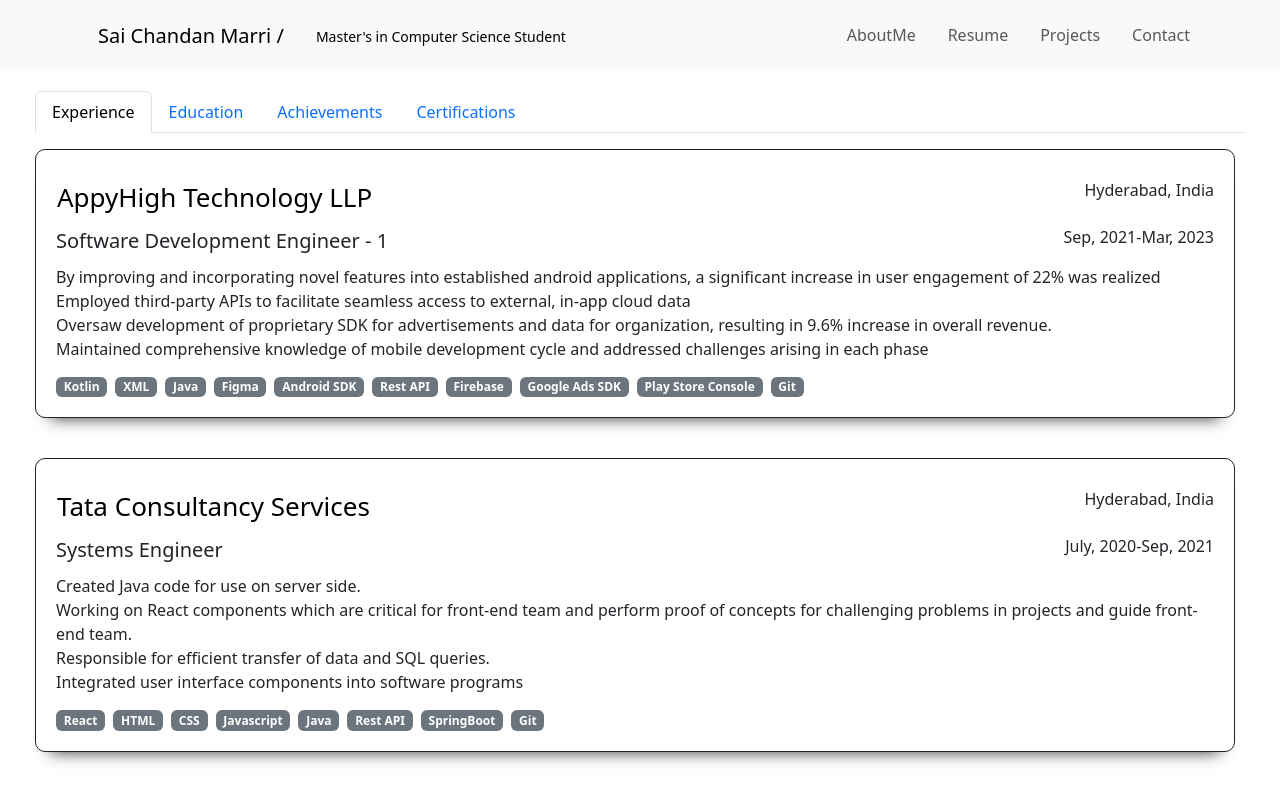
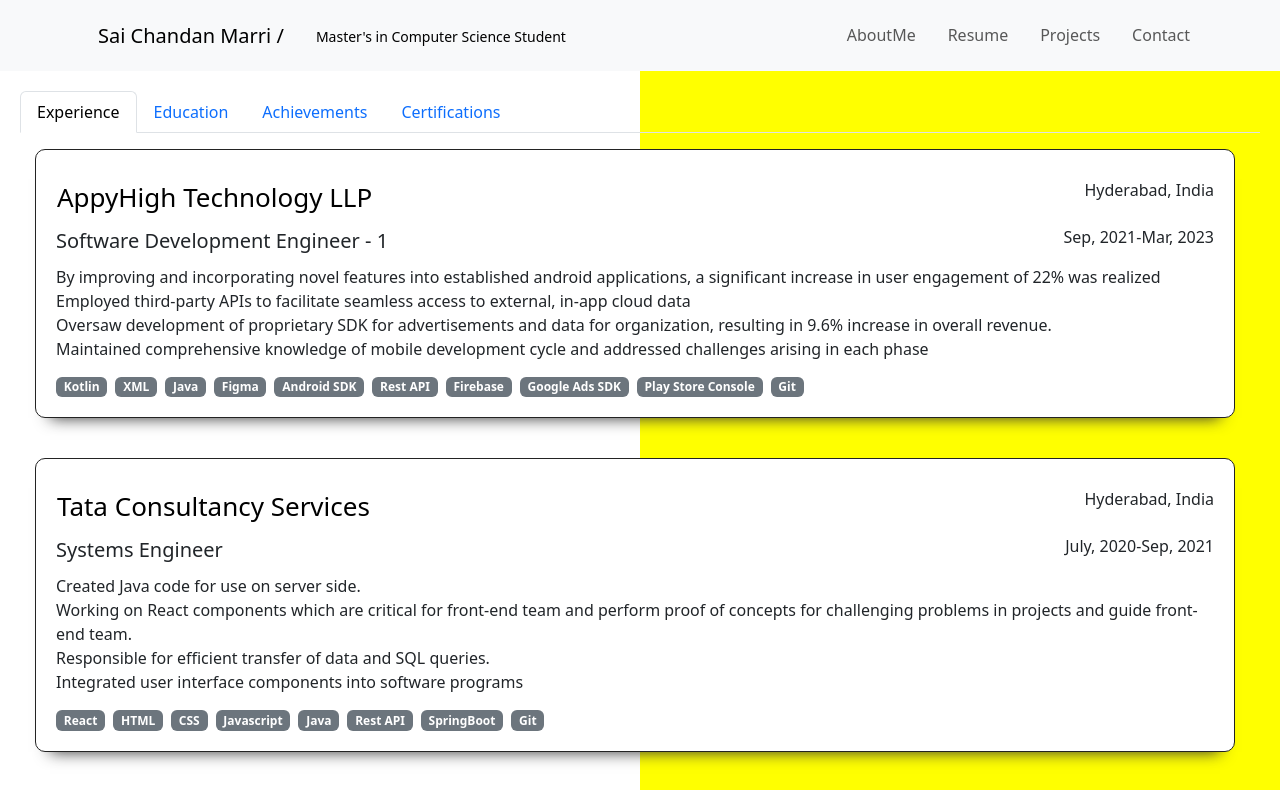
Before and after one commit to chandan3966/resume_portfolio, a React (Create React App) app: page /resume in a window 1280 px wide. Shown: the top 790 px of the page. Built offline with nearby package versions, Linux system fonts and the light colour scheme.

Commit message:
new project added

```diff
--- a/src/components/Projects/Projects.css
+++ b/src/components/Projects/Projects.css
@@ -7,14 +7,14 @@
     text-align: center;
 }
 
-.animated-component {
+.animated-component-projects {
     position: relative;
     top: -100%; /* Start off-screen on the left */
     visibility: hidden;
     transition: top 0.5s ease-in-out; /* Add a smooth transition effect */
 }
 
-.animate {
+.animate-projects {
     visibility: visible;
     top: 0; /* Move to the final position (on-screen) */
 }
--- a/src/components/Projects/Projects.jsx
+++ b/src/components/Projects/Projects.jsx
@@ -22,7 +22,7 @@
 
   return (
     <div className="projects-container">
-      <div className={`animated-component ${animationStarted ? 'animate' : ''}`}>
+      <div className={`animated-component-projects ${animationStarted ? 'animate-projects' : ''}`}>
         <div class="yellow-rectangle-new_projects"/>
         <h1>Projects crafted by my Hands 🙌 </h1>
       </div>
@@ -32,7 +32,7 @@
           <Grid container justifyContent="center" spacing={8}>
             {projects.items.map((value) => (
               <Grid className='grid-item' key={value.name} item>
-                <Card  sx={{ maxWidth: 345, bgcolor: 'white',}}>
+                <Card  sx={{ maxWidth: 345, bgcolor: 'white',cursor: 'pointer'}}>
                   <CardActionArea className='card_content'>
                     <CardMedia
                       className='card-image'
--- a/src/components/Resume/Resume.css
+++ b/src/components/Resume/Resume.css
@@ -1,9 +1,39 @@
+
 .resume-container{
     display: flex;
-    justify-content: center;
+    flex-direction: column;
+    justify-content: flex-start;
     align-content: center;
     width: 100%;
     min-height: 78vh;
+}
+
+
+.animated-component-new {
+    position: relative;
+    right: -100%; /* Start off-screen on the left */
+    visibility: hidden;
+    transition: right 0.5s ease-in-out; /* Add a smooth transition effect */
+  }
+
+  .animate-new {
+    visibility: visible;
+    right: 0; /* Move to the final position (on-screen) */
+  }
+
+  .yellow-rectangle_new {
+    width: 50%;
+    height: 100%;
+    position:absolute; /* Fixed position to stay in place */
+    top: 0; /* Align to the top of the screen */
+    right: 0;
+    z-index: -1;
+    min-height: 78vh;
+    background-color: yellow;
+}
+
+.content{
+    z-index: 1;
 }
 
 .tab-content{
@@ -14,9 +44,3 @@
     height: auto;
     width: 100%;
 }
-
-.listitem{
-    justify-content: center;
-    align-items: center;
-    align-content: center;
-}
--- a/src/components/Resume/Resume.jsx
+++ b/src/components/Resume/Resume.jsx
@@ -13,9 +13,28 @@
 
 function Resume() {
   const [key, setKey] = useState('experience');
+  const [animationStarted, setAnimationStarted] = useState(false);
+
+  useEffect(() => {
+
+    setAnimationStarted(true);
+
+  }, []);
 
   return (
     <div className="resume-container">
+
+      <div className={`animated-component-new ${animationStarted ? 'animate-new' : ''}`}>
+        {
+          key === 'experience' ? <div class="yellow-rectangle_new" style={{ height: 1000}}/>:
+          key === 'education' ? <div class="yellow-rectangle_new" style={{ height: 1200}}/>:
+          key === 'achievements' ? <div class="yellow-rectangle_new" style={{ height: 1000}}/>:
+          key === 'certifications' ? <div class="yellow-rectangle_new" style={{ height: 2500}}/>: ''
+        }
+        {/* <div class="yellow-rectangle_new" style={{ height: calculatedHeight}}/> */}
+
+      </div>
+
       <div className="content">
         <Tabs
           id="controlled-tab-example"
--- a/src/data/projects.json
+++ b/src/data/projects.json
@@ -1,6 +1,19 @@
 {
     "type":"projects",
     "items":[
+        {
+            "name": "GitHub Finder",
+            "location": "Worcester, MA, USA",
+            "platform": "Web Application",
+            "startDate":"Dec, 2023",
+            "endDate":"Jan, 2024",
+            "shortdesc":"Web Application user to search Github users based on Handle.",
+            "desc": "By improving and incorporating novel features into established android applications, a significant increase in user engagement of 22% was realized <br/> Employed third-party APIs to facilitate seamless access to external, in-app cloud data <br/> Oversaw development of proprietary SDK for advertisements and data for organization, resulting in 9.6% increase in overall revenue.<br/> Maintained comprehensive knowledge of mobile development cycle and addressed challenges arising in each phase",
+            "techstack": ["Kotlin","XML","Java","Figma","Android SDK","Rest API","Firebase","Google Ads SDK","Git"],
+            "producturl":"https://endearing-piroshki-2e443e.netlify.app/",
+            "document":"https://github.com/chandan3966/git_finder_app",
+            "imageurl":"https://i.imgur.com/Dc9R8so.jpg"
+        },
         {
             "name": "Natours",
             "location": "Worcester, MA, USA",
```
